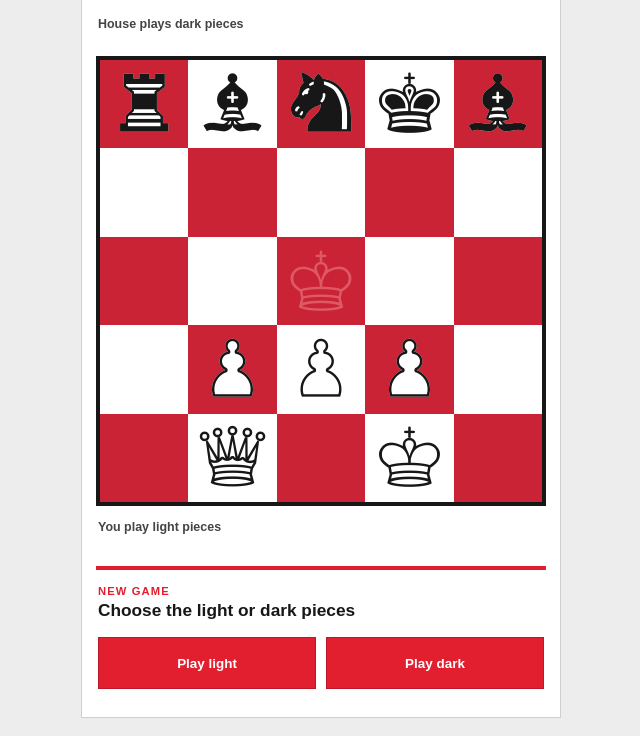
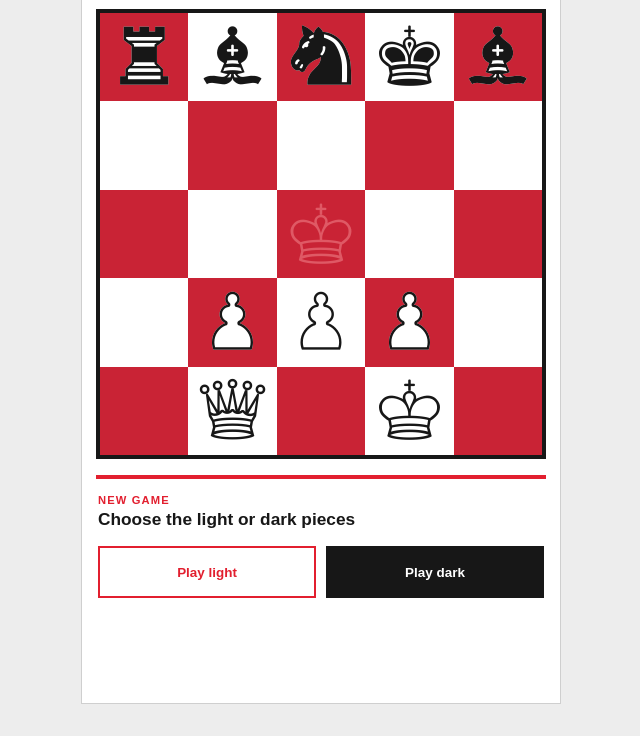
Before and after one commit to photocurio/daisy-chess, a website built with Vite: page index.html in a window 1280 px wide. Shown: the part 80-816 px from the top of the page, without its empty margins (319-959 px from the left). Built offline with nearby package versions, Linux system fonts and the light colour scheme.

Commit message:
Refine title and side choices

```diff
--- a/src/web/main.ts
+++ b/src/web/main.ts
@@ -103,14 +103,12 @@ app.innerHTML = `
 
     <section class="play-layout" aria-label="Barroom Brawl game">
       <div class="board-stage">
-        <p class="player-strip player-strip--opponent" id="opponent-strip">House plays dark pieces</p>
         <div class="board-wrap">
           <div class="board" id="board" role="grid" aria-label="Barroom Brawl board"></div>
           <div class="board-thinking" id="board-thinking" aria-hidden="true">
             <span></span><span></span><span></span>
           </div>
         </div>
-        <p class="player-strip" id="player-strip">You play light pieces</p>
       </div>
 
       <aside class="match-panel">
@@ -164,8 +162,6 @@ const turnCallout = requireElement<HTMLDivElement>("turn-callout")
 const newGameButton = requireElement<HTMLButtonElement>("new-game")
 const sideChoice = requireElement<HTMLDivElement>("side-choice")
 const gameControls = requireElement<HTMLDivElement>("game-controls")
-const opponentStrip = requireElement<HTMLParagraphElement>("opponent-strip")
-const playerStrip = requireElement<HTMLParagraphElement>("player-strip")
 const rulesButton = requireElement<HTMLButtonElement>("rules-button")
 const rulesCard = requireElement<HTMLElement>("rules-card")
 const promotionDialog = requireElement<HTMLDialogElement>("promotion-dialog")
@@ -324,7 +320,6 @@ function showPromotionChoices(moves: Move[]): void {
 
 function render(errorMessage?: string): void {
   const status = displayStatus()
-  renderPlayerStrips()
   renderBoard(status)
   renderTurn(status, errorMessage)
   sideChoice.hidden = !choosingSide
@@ -333,12 +328,6 @@ function render(errorMessage?: string): void {
 
   thinkingElement.classList.toggle("is-visible", thinking)
   thinkingElement.setAttribute("aria-hidden", String(!thinking))
-}
-
-function renderPlayerStrips(): void {
-  const houseColor: Color = humanColor === "light" ? "dark" : "light"
-  opponentStrip.textContent = `House plays ${houseColor} pieces`
-  playerStrip.textContent = `You play ${humanColor} pieces`
 }
 
 function renderBoard(status: DisplayStatus): void {
--- a/src/web/styles.css
+++ b/src/web/styles.css
@@ -84,7 +84,8 @@ a:focus-visible {
 
 .game-title strong {
   display: block;
-  font-size: 1.08rem;
+  color: var(--brand-red);
+  font-size: 1.36rem;
   font-weight: 900;
   letter-spacing: -0.025em;
   line-height: 1;
@@ -139,22 +140,6 @@ a:focus-visible {
 
 .board-stage {
   width: 100%;
-}
-
-.player-strip {
-  display: block;
-  min-height: 44px;
-  width: 100%;
-  margin: 0;
-  padding: 14px 2px 8px;
-  color: #444444;
-  font-size: 0.78rem;
-  font-weight: 800;
-}
-
-.player-strip--opponent {
-  padding: 8px 2px 14px;
-  margin-bottom: 3px;
 }
 
 .board-wrap {
@@ -613,18 +598,32 @@ p {
 .side-options button {
   min-height: 52px;
   padding: 10px;
-  border: 1px solid var(--brand-red-dark);
+  border: 2px solid var(--brand-red);
   border-radius: 0;
-  color: #ffffff;
-  background: var(--brand-red);
   cursor: pointer;
   font-size: 0.84rem;
   font-weight: 900;
   transition: background-color 180ms ease, transform 180ms ease;
 }
 
-.side-options button:hover {
-  background: var(--brand-red-dark);
+.side-options button[data-side-choice="light"] {
+  color: var(--brand-red);
+  background: #ffffff;
+}
+
+.side-options button[data-side-choice="light"]:hover {
+  background: #fff1f2;
+  transform: translateY(-1px);
+}
+
+.side-options button[data-side-choice="dark"] {
+  border-color: var(--ink);
+  color: #ffffff;
+  background: var(--ink);
+}
+
+.side-options button[data-side-choice="dark"]:hover {
+  background: #333333;
   transform: translateY(-1px);
 }
 
```
